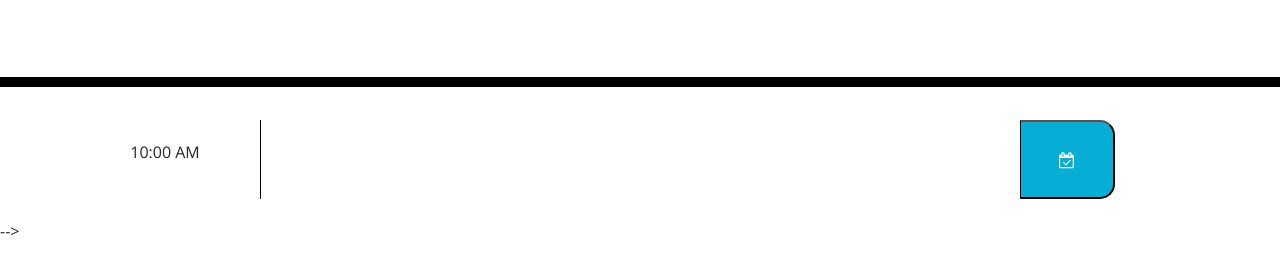
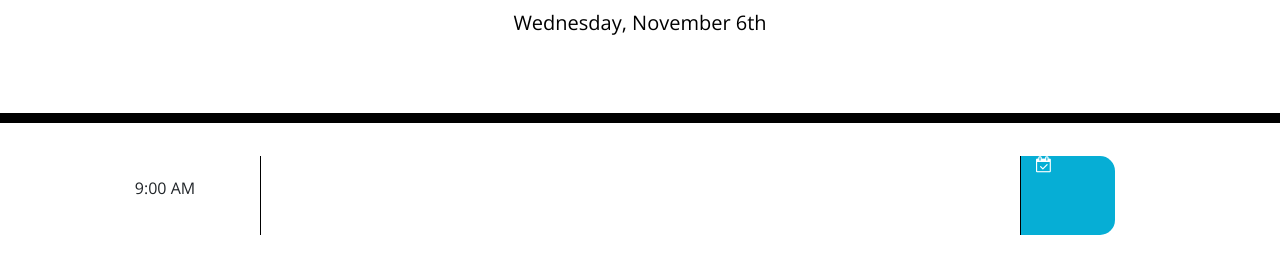
Before and after one commit to Gmechler/Calendar-App, a plain HTML site: page index.html in a window 1280 px wide. Shown: the part 181-454 px from the top of the page. Drawn offline with nearby package versions, Linux system fonts and the light colour scheme.

Commit message:
current date added to header

```diff
--- a/index.html
+++ b/index.html
@@ -43,14 +43,13 @@
     </header>
     <div id="mainContainer" class="container"></div>
 
-    <div class="container mb-4">
+    <!-- <div class="container mb-4">
       <div class="row">
-        <div class="col-2 mt-4 time-block">10:00 AM</div>
+        <div class="col-2 mt-4 time-block">9:00 AM</div>
         <textarea class="col-8 first entertext e9"></textarea>
         <button class="col-1 saveBtn fa fa-calendar-check-o b9"></button>
       </div>
-    </div>
-    <!-- <div class="row">
+      <div class="row">
         <div class="col-2 mt-4 time-block">10:00 AM</div>
         <textarea class="col-8 e10"></textarea>
         <button class="col-1 saveBtn fa fa-calendar-check-o b10"></button>
@@ -91,7 +90,6 @@
         <button class="col-1 saveBtn fa fa-calendar-check-o b5"></button>
       </div>
     </div> -->
-    -->
 
     <!-- Optional JavaScript -->
     <!-- jQuery first, then Popper.js, then Bootstrap JS -->
--- a/script.js
+++ b/script.js
@@ -1,23 +1,23 @@
 $(document).ready(function() {
-  // current date a nd time
+  // creates the dayOfTheWeek, Month, Date, format
   let m = moment();
-  // create from ISO
-  console.log(m);
+  $("#currentDay").text(m.format("dddd[,] MMMM Do"));
+
   //   dynamicaly create new calander rows//
-  //   $("#mainContainer").html("<h1>What time is it?</h1>");
-
-  //   var newRow = $("<div>").attr("class", "row");
-  //   var hrCol = $("<div>")
-  //     .attr("class", "col-2 mt-4 time-block")
-  //     .text("9:00 AM");
-  //   var aptCol = $("<textarea>").attr("class", "col-8 first entertext e9");
-  //   var btnCol = $("<btn>").attr(
-  //     "class",
-  //     "col-1 saveBtn fa fa-calendar-check-o b9"
-  //   );
-  //   newRow.append(hrCol, aptCol, btnCol);
-
-  //   $("#mainContainer").append(newRow);
+  var newRow = $("<div>").attr("class", "row");
+  //   creates the hour,textarea and button columns//
+  var hrCol = $("<div>")
+    .attr("class", "col-2 mt-4 time-block")
+    .text("9:00 AM");
+  var aptCol = $("<textarea>").attr("class", "col-8 first entertext e9");
+  var btnCol = $("<btn>").attr(
+    "class",
+    "col-1 saveBtn fa fa-calendar-check-o b9"
+  );
+  //   appends the columns to the new row//
+  newRow.append(hrCol, aptCol, btnCol);
+  // appends the new row to the main container add id="mainContainer" to the top container.//
+  $("#mainContainer").append(newRow);
 
   //   var newRow = $("<div>");
   //   var hrCol = $("<div>").text("col1");
```
